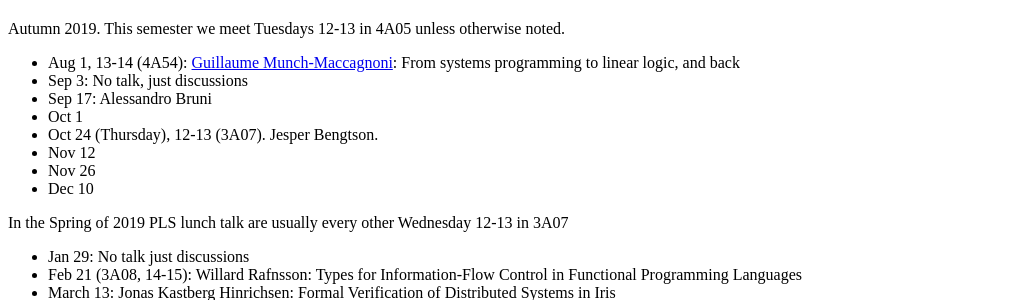
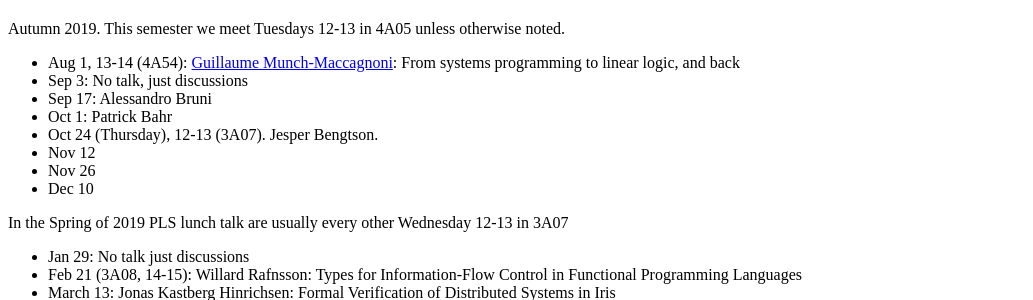
Before and after one commit to rmogelberg/pls.itu.dk, a Jekyll site: the page built from Talks.md, in a window 1280 px wide. Shown: the part 158-458 px from the top of the page, without its empty margins (0-1033 px from the left). Built offline with Jekyll 4.4.1, drawn with Linux system fonts in a browser that asks for light colours.

Commit message:
Added Patrick

```diff
--- a/Talks.md
+++ b/Talks.md
@@ -8,7 +8,7 @@ Autumn 2019. This semester we meet Tuesdays 12-13 in 4A05 unless otherwise noted
 - Aug 1, 13-14 (4A54): [Guillaume Munch-Maccagnoni](https://guillaume.munch.name/): From systems programming to linear logic, and back
 - Sep 3: No talk, just discussions
 - Sep 17: Alessandro Bruni
-- Oct 1
+- Oct 1: Patrick Bahr
 - Oct 24 (Thursday), 12-13 (3A07). Jesper Bengtson.
 - Nov 12
 - Nov 26
```
